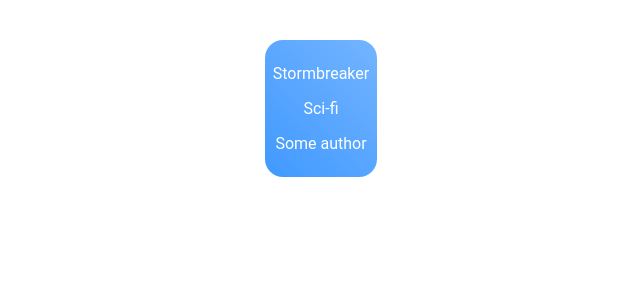
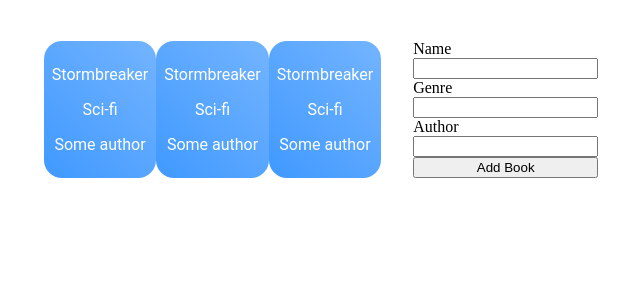
Before and after one commit to Niz97/BookShelf, a React (Vite) app in the folder client/: page / in a window 1280 px wide. Shown: the top 300 px of the page, without its empty margins (319-959 px from the left). Built offline with nearby package versions, Linux system fonts and the light colour scheme.

Commit message:
Basic book form and minor styling to form

```diff
--- a/client/src/App.css
+++ b/client/src/App.css
@@ -12,7 +12,11 @@
   align-items: center;
 }
 
-
+.shelf-container  {
+  display: flex;
+  justify-content: center;
+  align-items: center;
+}
 .book {
   color: white;
   padding: 0.5rem;
@@ -21,3 +25,13 @@
   background: linear-gradient(45deg,#4099ff,#73b4ff);
 
 }
+
+.form-group {
+  display: flex;
+  flex-direction: column;
+}
+
+.form-group label {
+  text-align: left;
+  display: block;
+}
--- a/client/src/App.tsx
+++ b/client/src/App.tsx
@@ -1,12 +1,65 @@
-import React from 'react'
+import React, { useState } from 'react'
 import './App.css'
 import Book from './components/Book'
 
+
 function App() {
+  const [book, setBook] = useState({
+    name: '',
+    genre: '',
+    author: ''
+  });
+
+  const handleSubmit = (e:React.FormEvent) => {
+    e.preventDefault();
+    console.log('submitting...');
+  }
+
+  const handleChange = (e:React.FormEvent) => {
+    setBook((prevState) => ({
+      ...prevState,
+      [(e.target as HTMLTextAreaElement).name]: (e.target as HTMLTextAreaElement).value
+    }))
+  }
   return (
     <div className="App">
       <div className="shelf-container">
         <Book />
+        <Book />
+        <Book />
+      </div>
+      <div className="review-form">
+        <form onSubmit={handleSubmit}>
+          <div className="form-group">
+            <label htmlFor="name">Name</label>
+            <input
+              id="book-name"
+              name="name"
+              type="text"
+              value={book.name}
+              onChange={handleChange}
+            />
+            <label htmlFor="genre">Genre</label>
+            <input
+              id="book-genre"
+              name="genre"
+              type="text"
+              value={book.genre}
+              onChange={handleChange}
+            />
+            <label htmlFor="name">Author</label>
+            <input
+              id="book-author"
+              name="author"
+              type="text"
+              value={book.author}
+              onChange={handleChange}
+            />
+            <button type="submit">
+              Add Book
+            </button>
+          </div>
+        </form>
       </div>
     </div>
   )
```
